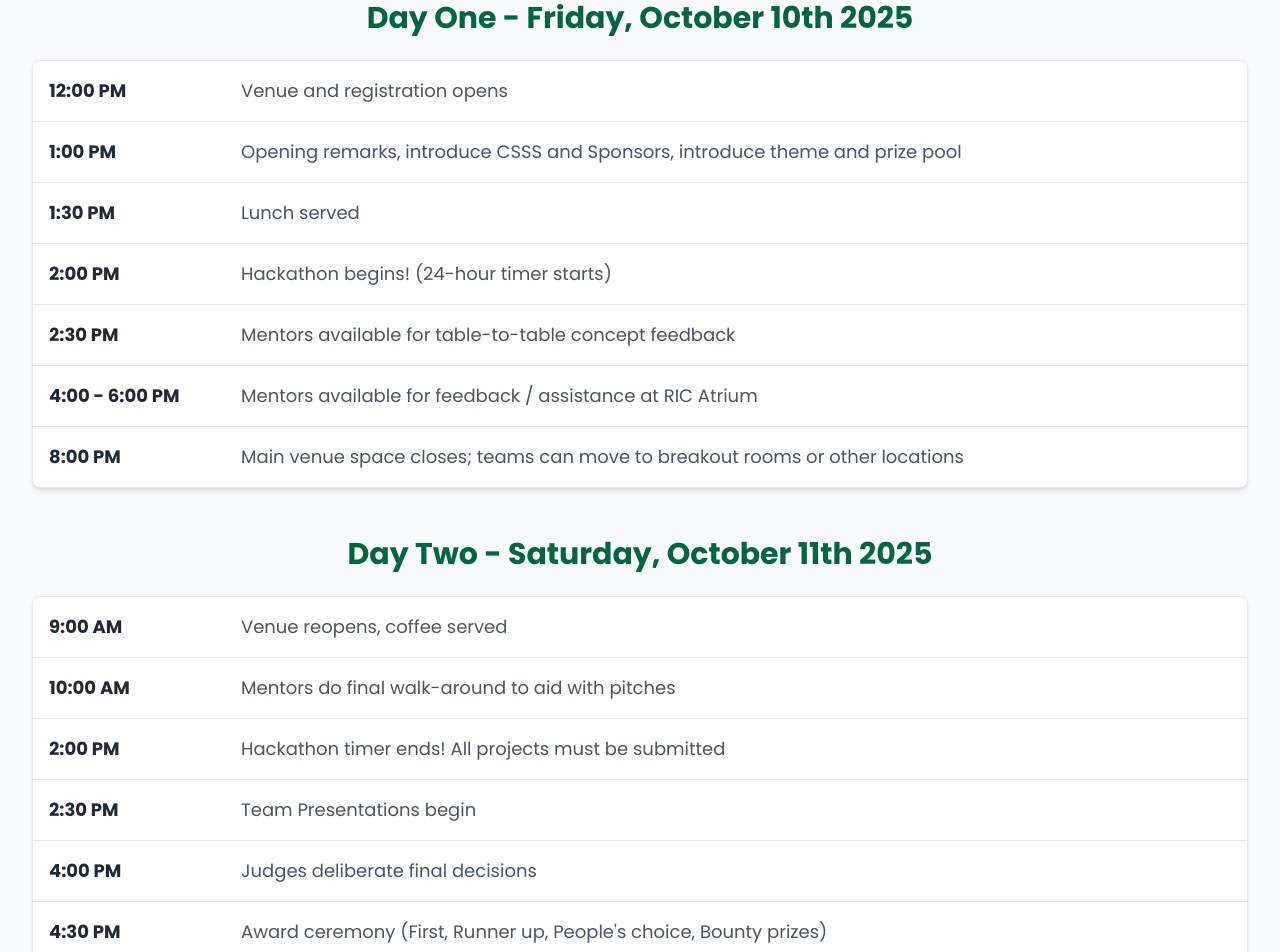
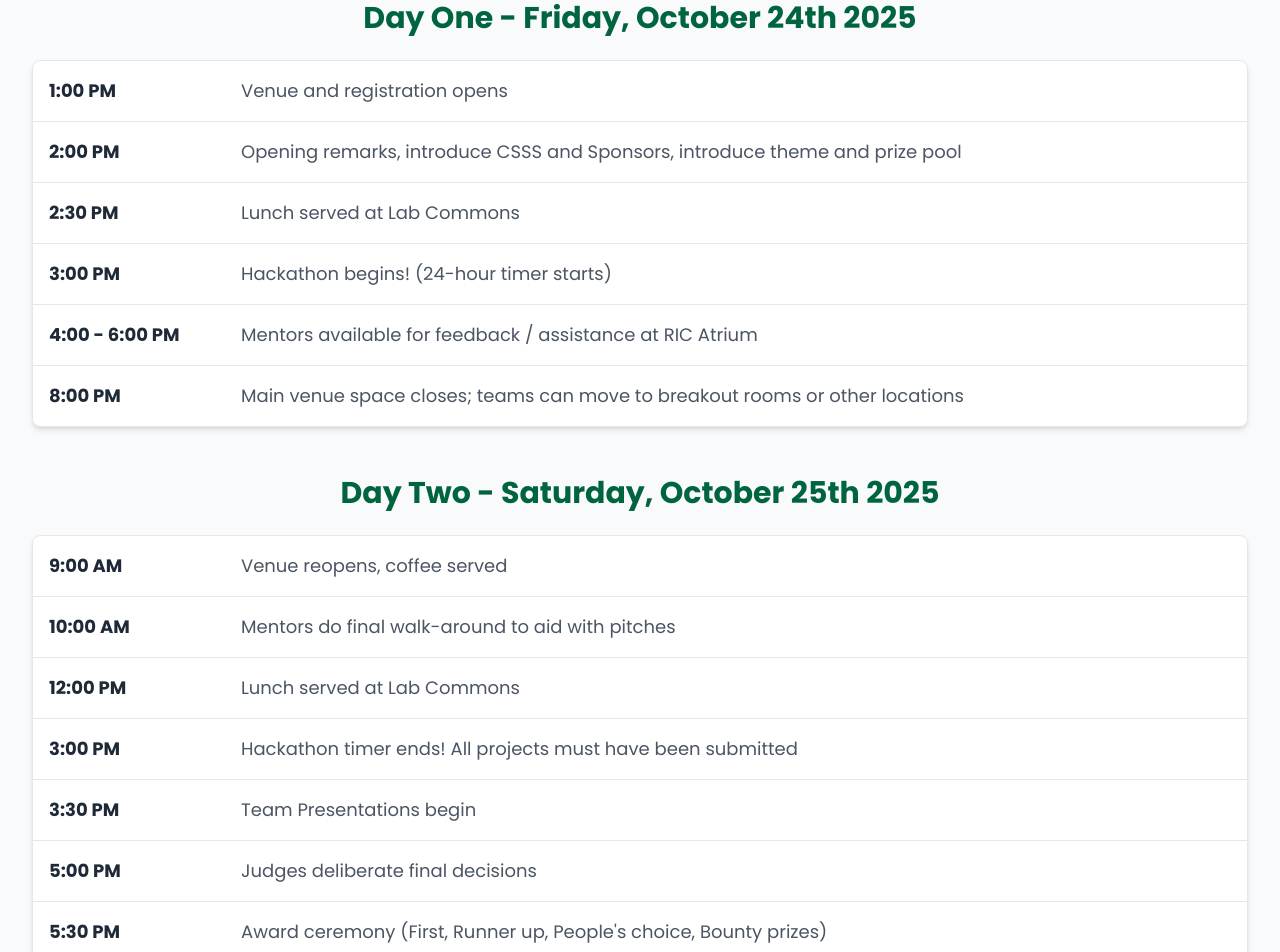
Before and after one commit to Vishhyy/ur-csss-website, a React (Vite) app: page /urhacks in a window 1280 px wide. Shown: the part 2560-3512 px from the top of the page. Built offline with nearby package versions, Linux system fonts and the light colour scheme.

Commit message:
fix(Events): Update URHacks schedule and make event card linkable

```diff
--- a/src/data/eventsData.ts
+++ b/src/data/eventsData.ts
@@ -4,13 +4,12 @@ export const events = [
     title: 'CSSS Game Day',
     time: '2:00 PM - 4:00 PM',
     description: 'Join us for a relaxing evening of board games, video games, and free snacks in ED 114!',
-    // This event has no link, so it will not be clickable.
   },
   {
-    date: { day: '10', month: 'Oct' },
+    date: { day: '24', month: 'Oct' },
     title: 'URHacks 2025 Kick-off',
-    time: '12:00 PM', // 1. Time has been corrected from 6 PM to 12 PM.
-    description: 'Registration is now open for our flagship 24-hour hackathon! The official event begins October 10th.',
-    linkTo: '/urhacks', // 2. Added a link to the URHacks page.
+    time: '12:00 PM',
+    description: 'Registration is now open for our flagship 24-hour hackathon! The official event begins October 24th.',
+    linkTo: '/urhacks',
   },
 ];
--- a/src/data/scheduleData.ts
+++ b/src/data/scheduleData.ts
@@ -1,26 +1,30 @@
 export const schedule = [
   {
-      day: "Day One - Friday, October 10th 2025",
+    // 1. Updated the date for Day One
+    day: "Day One - Friday, October 24th 2025",
     agenda: [
-        { time: "12:00 PM", description: "Venue and registration opens" },
-        { time: "1:00 PM", description: "Opening remarks, introduce CSSS and Sponsors, introduce theme and prize pool" },
-        { time: "1:30 PM", description: "Lunch served" },
-        { time: "2:00 PM", description: "Hackathon begins! (24-hour timer starts)" },
-        { time: "2:30 PM", description: "Mentors available for table-to-table concept feedback" },
+      // 2. Updated the first four event times
+      { time: "1:00 PM", description: "Venue and registration opens" },
+      { time: "2:00 PM", description: "Opening remarks, introduce CSSS and Sponsors, introduce theme and prize pool" },
+      { time: "2:30 PM", description: "Lunch served at Lab Commons" },
+      { time: "3:00 PM", description: "Hackathon begins! (24-hour timer starts)" },
+      // --- Other times remain the same ---
       { time: "4:00 - 6:00 PM", description: "Mentors available for feedback / assistance at RIC Atrium" },
       { time: "8:00 PM", description: "Main venue space closes; teams can move to breakout rooms or other locations" },
     ]
   },
   {
-      day: "Day Two - Saturday, October 11th 2025",
+    // 3. Updated the date for Day Two
+    day: "Day Two - Saturday, October 25th 2025",
     agenda: [
       { time: "9:00 AM", description: "Venue reopens, coffee served" },
       { time: "10:00 AM", description: "Mentors do final walk-around to aid with pitches" },
-        { time: "2:00 PM", description: "Hackathon timer ends! All projects must be submitted" },
-        { time: "2:30 PM", description: "Team Presentations begin" },
-        { time: "4:00 PM", description: "Judges deliberate final decisions" },
-        { time: "4:30 PM", description: "Award ceremony (First, Runner up, People's choice, Bounty prizes)" },
-        { time: "4:45 PM", description: "Closing remarks" },
+      { time: "12:00 PM", description: "Lunch served at Lab Commons" },
+      { time: "3:00 PM", description: "Hackathon timer ends! All projects must have been submitted" },
+      { time: "3:30 PM", description: "Team Presentations begin" },
+      { time: "5:00 PM", description: "Judges deliberate final decisions" },
+      { time: "5:30 PM", description: "Award ceremony (First, Runner up, People's choice, Bounty prizes)" },
+      { time: "5:45 PM", description: "Closing remarks" },
     ]
   }
 ];
--- a/src/data/winnersData.ts
+++ b/src/data/winnersData.ts
@@ -1,4 +1,5 @@
-export const winners = [
+// This data represents the winners from the last URHacks event.
+export const pastWinners = [
   {
     prize: '1st Place Winner ($1000)',
     title: 'SolarGreen',
```
Lines whose indentation alone changed are shown as unchanged.
